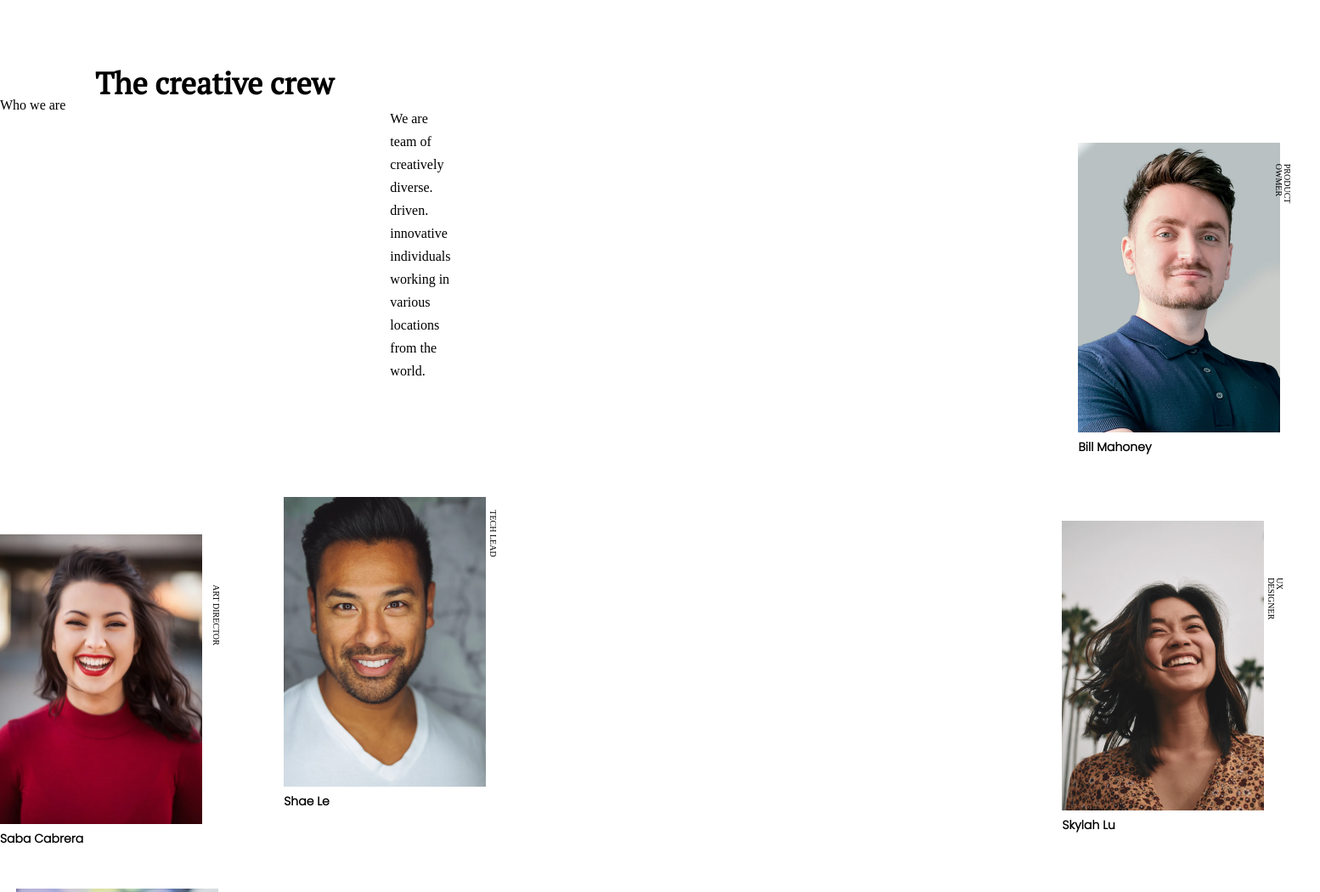
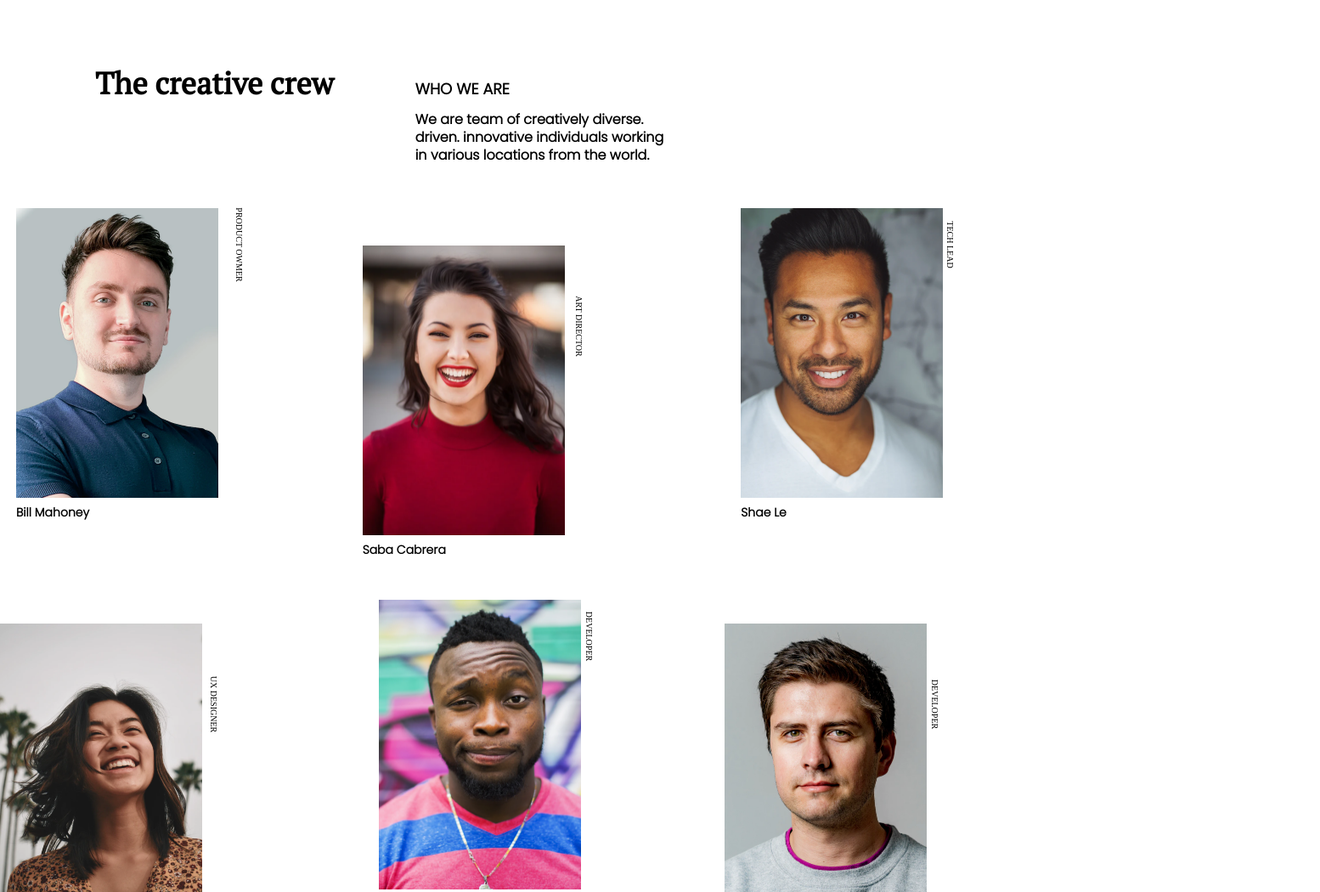
Before and after one commit to mdanieladla/myteampage, a plain HTML site: page index.html in a window 1280 px wide. Shown: the top 1050 px of the page at 85% size, 1554 px wide, since content can reach past the window. Drawn offline with Linux system fonts and the light colour scheme.

Commit message:
changed clases and header

```diff
--- a/index.html
+++ b/index.html
@@ -15,16 +15,18 @@
     <link rel="stylesheet" href="./styles/main.css" />
     <title>My team page</title>
   </head>
-  <body>
+  <body class="body">
     <header class="header__container">
       <h1 class="header__container--title">The creative crew</h1>
+      <div class="header__container--div">
+        <h3 class="header__container--subtitle">Who we are</h3>
+        <p class="header__container--paragraph">
+          We are team of creatively diverse. driven. innovative individuals
+          working in various locations from the world.
+        </p>
+      </div>
     </header>
     <main class="main__container">
-      <h3 class="main__container--title">Who we are</h3>
-      <p class="main__container--paragraph">
-        We are team of creatively diverse. driven. innovative individuals
-        working in various locations from the world.
-      </p>
       <div class="div-bill">
         <div class="info__container">
           <img src="./images/photo1.png" alt="bill" class="bill-img" />
```
